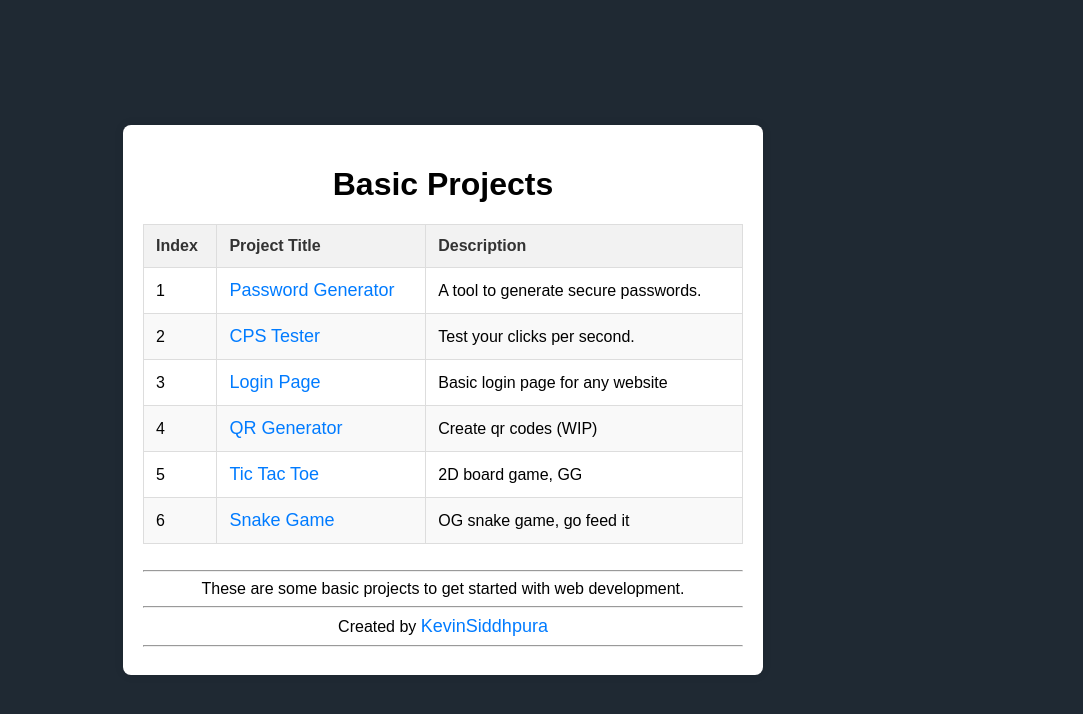
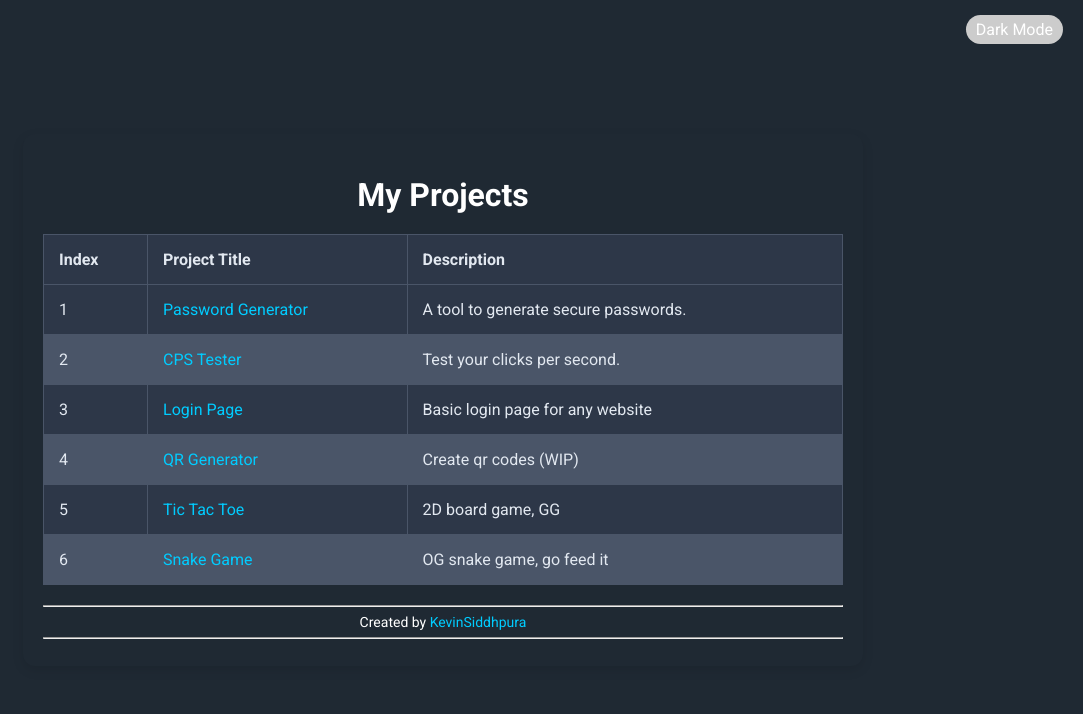
Before and after one commit to KevinSiddhpura/BasicApps, a plain HTML site: page index.html in a window 1280 px wide. Shown: the whole page, without its empty margins (197-1280 px from the left). Drawn offline with Linux system fonts and the light colour scheme.

Commit message:
feat: Made main page better

```diff
--- a/index.html
+++ b/index.html
@@ -4,35 +4,48 @@
 <head>
     <meta charset="UTF-8">
     <meta name="viewport" content="width=device-width, initial-scale=1.0">
-    <title>Basic Projects</title>
+    <title>Modern Webpage</title>
+    <link href="https://fonts.googleapis.com/css2?family=Roboto:wght@400;700&display=swap" rel="stylesheet">
     <style>
         body {
-            font-family: Arial, sans-serif;
-            background-color: #1f2933;
+            font-family: 'Roboto', sans-serif;
             margin: 0;
             padding: 0;
             display: flex;
             justify-content: center;
             align-items: center;
             height: 100vh;
+            transition: background-color 0.3s, color 0.3s;
+        }
+
+        .container {
+            padding: 20px;
+            border-radius: 12px;
+            box-shadow: 0 4px 12px rgba(0, 0, 0, 0.1);
+            width: 90%;
+            max-width: 800px;
+            text-align: center;
+            background-color: #fff;
+            color: #333;
+            transition: background-color 0.3s, color 0.3s;
+        }
+
+        h1 {
+            margin-bottom: 20px;
+            font-size: 2em;
         }
 
         table {
             width: 100%;
             border-collapse: collapse;
-            margin-top: 5px;
+            margin-top: 20px;
         }
 
         th,
         td {
-            padding: 12px;
+            padding: 15px;
             border: 1px solid #ddd;
             text-align: left;
-        }
-
-        th {
-            background-color: #f2f2f2;
-            color: #333;
         }
 
         tr:nth-child(even) {
@@ -40,35 +53,81 @@
         }
 
         tr:hover {
-            background-color: #f1f1f1;
-        }
-
-        .container {
-            background-color: #fff;
-            padding: 20px;
-            border-radius: 8px;
-            box-shadow: 0 0 10px rgba(0, 0, 0, 0.1);
-            width: 80%;
-            max-width: 600px;
-            text-align: center;
+            background-color: #e0e0e0;
+            transition: background-color 0.3s;
         }
 
         a {
             text-decoration: none;
-            color: #007BFF;
-            font-size: 18px;
+            color: #00ccff;
             transition: color 0.3s;
         }
 
         a:hover {
-            color: #0056b3;
+            color: #0062ca;
+        }
+
+        .footer {
+            margin-top: 20px;
+            font-size: 14px;
+        }
+
+        .dark-mode {
+            background-color: #1f2933;
+            color: #fff;
+        }
+
+        .toggle-switch {
+            position: absolute;
+            top: 20px;
+            right: 20px;
+        }
+
+        .toggle-switch input {
+            display: none;
+        }
+
+        .toggle-switch label {
+            cursor: pointer;
+            text-align: center;
+            background-color: #ccc;
+            border-radius: 20px;
+            padding: 5px 10px;
+            transition: background-color 0.3s;
+        }
+
+        .toggle-switch input:checked+label {
+            background-color: #333;
+            color: #fff;
+        }
+
+        .container.dark-mode table {
+            background-color: #2d3748;
+        }
+
+        .container.dark-mode tr:nth-child(even) {
+            background-color: #4a5568;
+        }
+
+        .container.dark-mode tr:hover {
+            background-color: #718096;
+        }
+
+        .container.dark-mode th,
+        .container.dark-mode td {
+            color: #e2e8f0;
+            border-color: #4a5568;
         }
     </style>
 </head>
 
-<body>
-    <div class="container">
-        <h1>Basic Projects</h1>
+<body class="dark-mode">
+    <div class="toggle-switch">
+        <input type="checkbox" id="mode-switch">
+        <label for="mode-switch">Dark Mode</label>
+    </div>
+    <div class="container dark-mode">
+        <h1>My Projects</h1>
         <table>
             <thead>
                 <tr>
@@ -77,7 +136,6 @@
                     <th>Description</th>
                 </tr>
             </thead>
-
             <tbody>
                 <tr>
                     <td>1</td>
@@ -117,14 +175,27 @@
             </tbody>
         </table>
         <div class="footer">
-            <br>
-            <hr>
-            These are some basic projects to get started with web development.
             <hr>
             Created by <a href="https://github.com/KevinSiddhpura">KevinSiddhpura</a>
             <hr>
         </div>
     </div>
+
+    <script>
+        const modeSwitch = document.getElementById('mode-switch');
+        const body = document.body;
+        const container = document.querySelector('.container');
+
+        modeSwitch.addEventListener('change', () => {
+            if (modeSwitch.checked) {
+                body.classList.add('dark-mode');
+                container.classList.add('dark-mode');
+            } else {
+                body.classList.remove('dark-mode');
+                container.classList.remove('dark-mode');
+            }
+        });
+    </script>
 </body>
 
 </html>
```
Also changed, not shown: Login-Page/images/bg.jpg (deleted).
